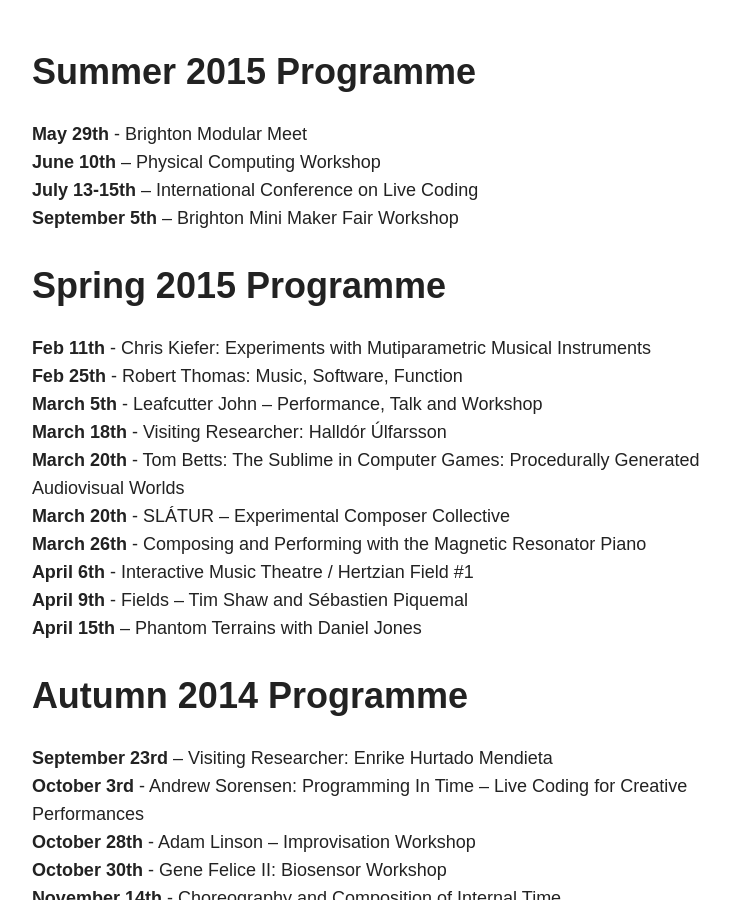
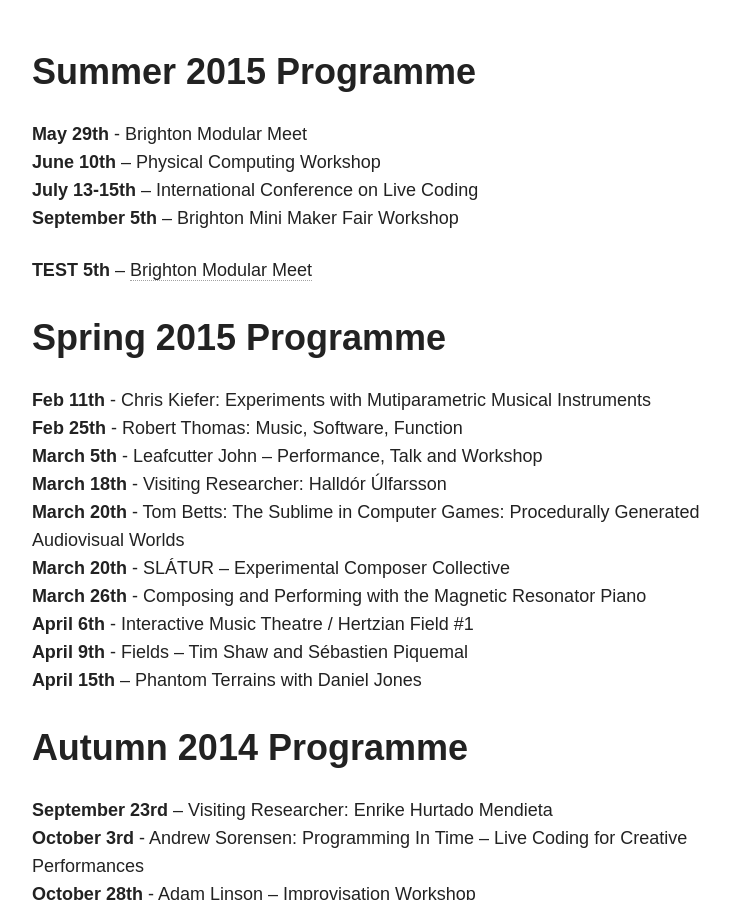
Before and after one commit to thormagnusson/miptl, a Jekyll site: the page built from events/index.md, in a window 1280 px wide and 900 px high, scrolled down 561 px. Shown: the whole window, without its empty margins (254-984 px from the left). Built offline with Jekyll 4.4.1, drawn with Linux system fonts in a browser that asks for light colours; nearby versions of some CDN libraries.

Commit message:
working on site

```diff
--- a/events/index.md
+++ b/events/index.md
@@ -16,6 +16,8 @@ image:
 **June 10th** – Physical Computing Workshop
 **July 13-15th** – International Conference on Live Coding
 **September 5th** – Brighton Mini Maker Fair Workshop
+
+**TEST 5th** – [Brighton Modular Meet]({% post_url 2014-05-23-modular-meet %})
 
 #Spring 2015 Programme
 
```
